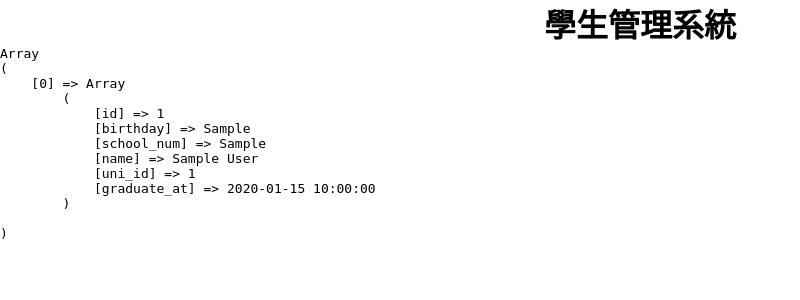
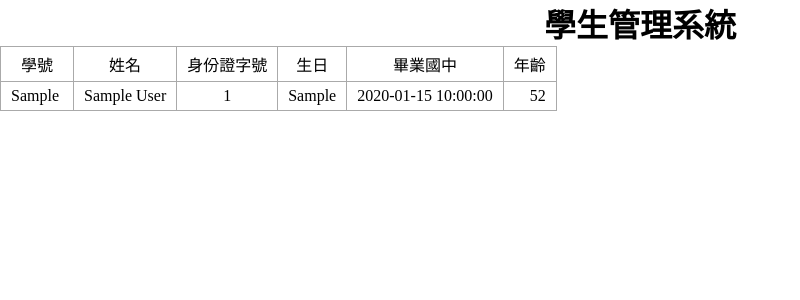
Before and after one commit to Xenophmix/PHP-MySql-record, a PHP site: page / in a window 1280 px wide. Shown: the top 300 px of the page, without its empty margins (0-800 px from the left). Run offline with PHP 8.4, Linux system fonts and the light colour scheme; tables that the repository leaves empty or names only in its code hold one stand-in row (values such as "Sample post").

Commit message:
計算年齡，及美化

```diff
--- a/index.php
+++ b/index.php
@@ -8,16 +8,13 @@
     <title>學生管理系統</title>
     <link rel="stylesheet" href="style.css">
 </head>
-
-<body>
-    <h1>學生管理系統</h1>
 <?php
 // $dsn="mysql:host=localhost;charset=utf8;dbname=school";
-    $db = mysqli_connect('localhost', 'root','','school');
-    mysqli_set_charset($db,'utf8');
+$db = mysqli_connect('localhost', 'root', '', 'school');
+mysqli_set_charset($db, 'utf8');
 
-    $sql = "SELECT * FROM `students` LIMIT 5";
-    $result = mysqli_query($db,$sql);
+$sql = "SELECT * FROM `students` LIMIT 20";
+$result = mysqli_query($db, $sql);
 $rows = mysqli_fetch_all($result, MYSQLI_ASSOC);
 
 
@@ -26,11 +23,43 @@
 // $rows = $pdo->query($sql)->fetchAll(PDO::FETCH_ASSOC);
 // $pdo = new PDO($dsn, 'root', '');
 
-    echo "<pre>";
-    print_r($rows);
-    echo "</pre>";
+// echo "<pre>";
+// print_r($rows);
+// echo "</pre>";
 
 ?>
+
+<body>
+    <h1>學生管理系統</h1>
+
+    <table class="list-students">
+
+        <tr">
+            <td>學號</td>
+            <td>姓名</td>
+            <td>身份證字號</td>
+            <td>生日</td>
+            <td>畢業國中</td>
+            <td>年齡</td>
+        </tr>
+        <?php
+        foreach ($rows as $row) {
+
+            $age = floor((strtotime('now') - strtotime($row['birthday'])) / (60 * 60 * 24 * 365));
+
+            echo "<tr>";
+            echo "<td>{$row['school_num']}&nbsp;</td>";
+            echo "<td>{$row['name']}</td>";
+            echo "<td>{$row['uni_id']}</td>";
+            echo "<td>{$row['birthday']}</td>";
+            echo "<td>{$row['graduate_at']}</td>";
+            echo "<td>&nbsp$age</td>";
+            echo "</tr>";
+        }
+        ?>
+    </table>
+
+
 </body>
 
 </html>
--- a/style.css
+++ b/style.css
@@ -6,3 +6,14 @@
 h1{
     text-align: center;
 }
+.list-students{
+    border-collapse: collapse;
+}
+.list-students td{
+    border: 1px solid #aaa;
+    padding: 5px 10px;
+    text-align: center;
+}
+.list-students td:nth-last-child(1){
+    text-align: right;
+}
```
Lines whose indentation alone changed are shown as unchanged.
